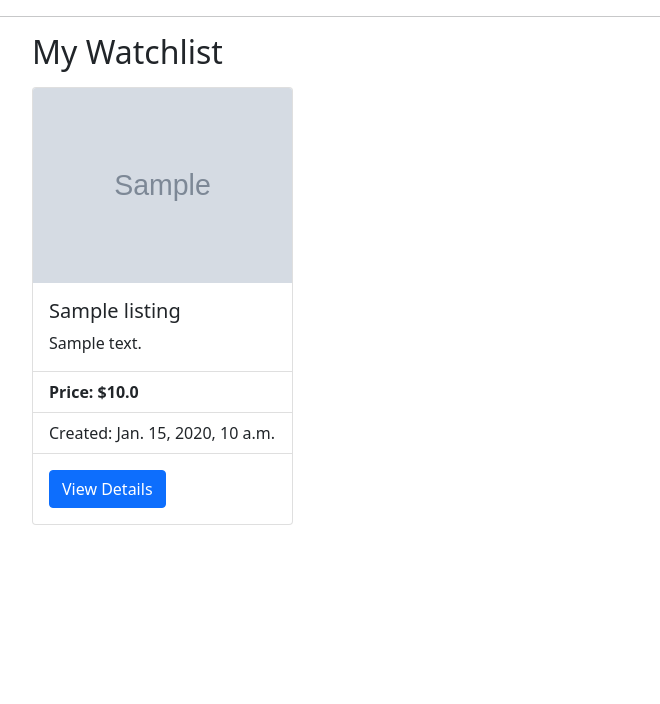
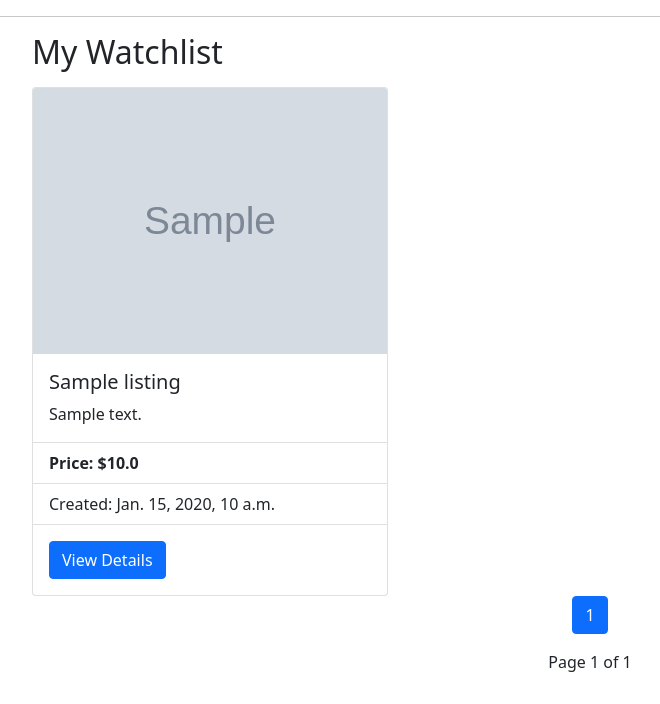
Before and after one commit to temirlanmur/project-2, a Django app: page /watchlist in a window 1280 px wide. Shown: the part 96-800 px from the top of the page, without its empty margins (50-710 px from the left). Run offline with Django 3.2, Linux system fonts and the light colour scheme; a user stored in the database is signed in; tables that the repository leaves empty hold one stand-in row (values such as "Sample post"); grey boxes marked "Sample" are stand-in pictures.

Commit message:
Modify WatchlistDetail view to inherit from Django's builtins

```diff
--- a/auctions/templates/auctions/watchlist.html
+++ b/auctions/templates/auctions/watchlist.html
@@ -5,6 +5,17 @@
     <div class="container">
         <h2 class="mb-3">My Watchlist</h2>
 
-        {% include "auctions/construct_list.html" %}
+        <div class="row g-4">
+            {% for listing in listings %}
+                <div class="col-sm-12 col-md-6 col-lg-4">
+                    {% include 'auctions/listing_card.html' %}
+                </div>
+            {% empty %}
+                <p>No listings available</p>
+            {% endfor %}
+        </div>
     </div>
+
+
+    {% include 'auctions/pagination.html' %}
 {% endblock %}
--- a/auctions/views.py
+++ b/auctions/views.py
@@ -307,14 +307,32 @@ class ListingClose(View):
         return redirect("index")
 
 
-class WatchlistDetail(ConstructListMixin, View):
-    model = User
+class WatchlistDetail(LoginRequiredMixin, ListView):
+    context_object_name = "listings"
+    login_url = "login"
+    paginate_by = 6
     template_name = "auctions/watchlist.html"
 
-    def get(self, request):
-        if request.user.is_authenticated:
-            watchlist = request.user.watchlist_listings.all()
-            return render(request, self.template_name, {
-                "construct_list": self.construct_list(watchlist)
-            })
-        return HttpResponse('Unauthorized', status=401)
+    pages_on_each_side = 1  # The number of pages on each side of the current page number
+
+    def get_queryset(self):
+        listings = self.request.user.watchlist_listings.all()
+        return listings
+
+    def get_context_data(self, **kwargs):
+        context = super().get_context_data(**kwargs)
+
+        # Add custom page range to the context. (For pagination)
+        page_number = context['page_obj'].number
+        num_pages = context['paginator'].num_pages
+
+        left_index = int(page_number) - self.pages_on_each_side
+        if left_index < 1:
+            left_index = 1
+        right_index = int(page_number) + self.pages_on_each_side
+        if right_index > num_pages:
+            right_index = num_pages
+        custom_range = range(left_index, right_index + 1)  # Because python range(1, 4) is from 1 till 3
+
+        context['custom_page_range'] = custom_range
+        return context
```
